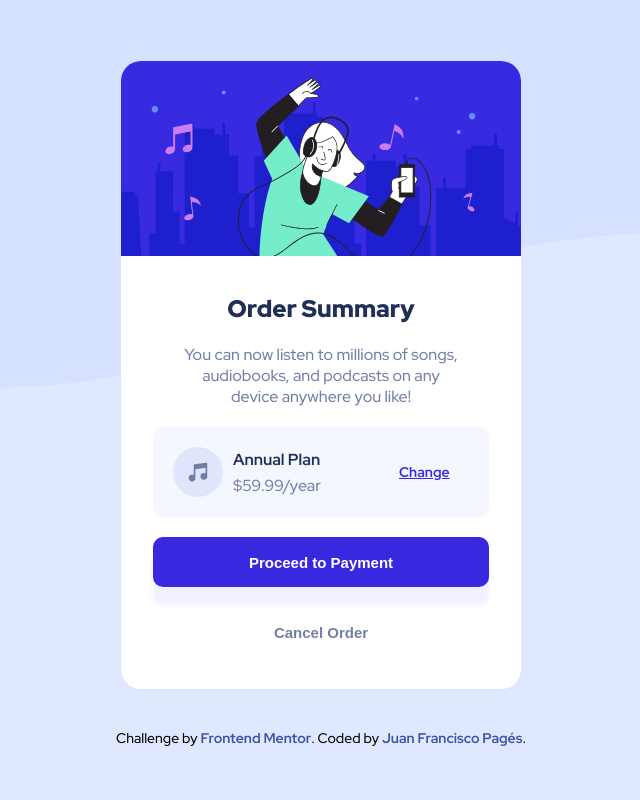
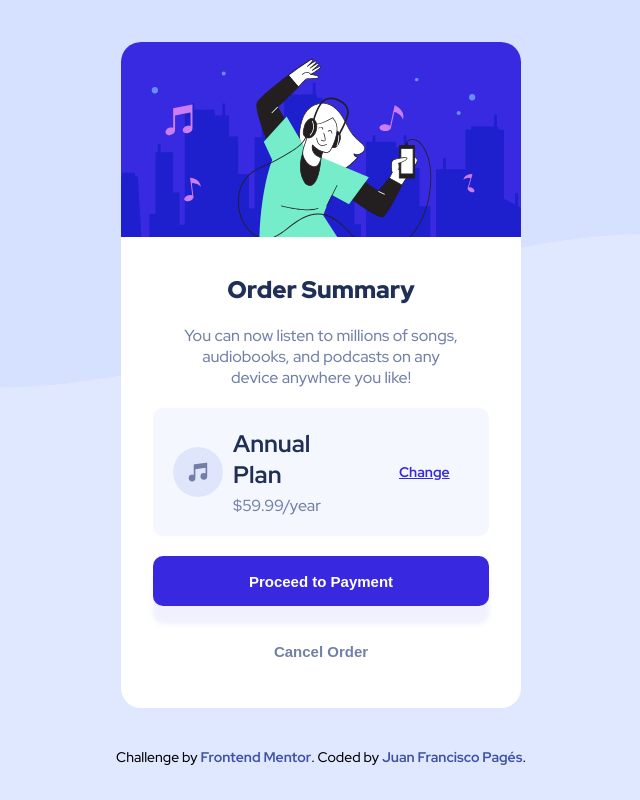
Before and after one commit to jfranciscopages/orderSummaryComponent, a plain HTML site: page index.html in a window 1280 px wide. Shown: the whole page, without its empty margins (319-959 px from the left). Drawn offline with Linux system fonts and the light colour scheme.

Commit message:
minor changes

```diff
--- a/css/style.css
+++ b/css/style.css
@@ -102,7 +102,7 @@ p {
   width: 110px;
 }
 
-h4 {
+h2 {
   color: var(--darkBlue);
   padding-bottom: 5px;
 }
--- a/index.html
+++ b/index.html
@@ -46,7 +46,7 @@
         <div class="plan">
           <img src="images/icon-music.svg" alt="music icon" />
           <div>
-            <h4>Annual Plan</h4>
+            <h2>Annual Plan</h2>
             <p>$59.99/year</p>
           </div>
           <a href="#">Change</a>
```
